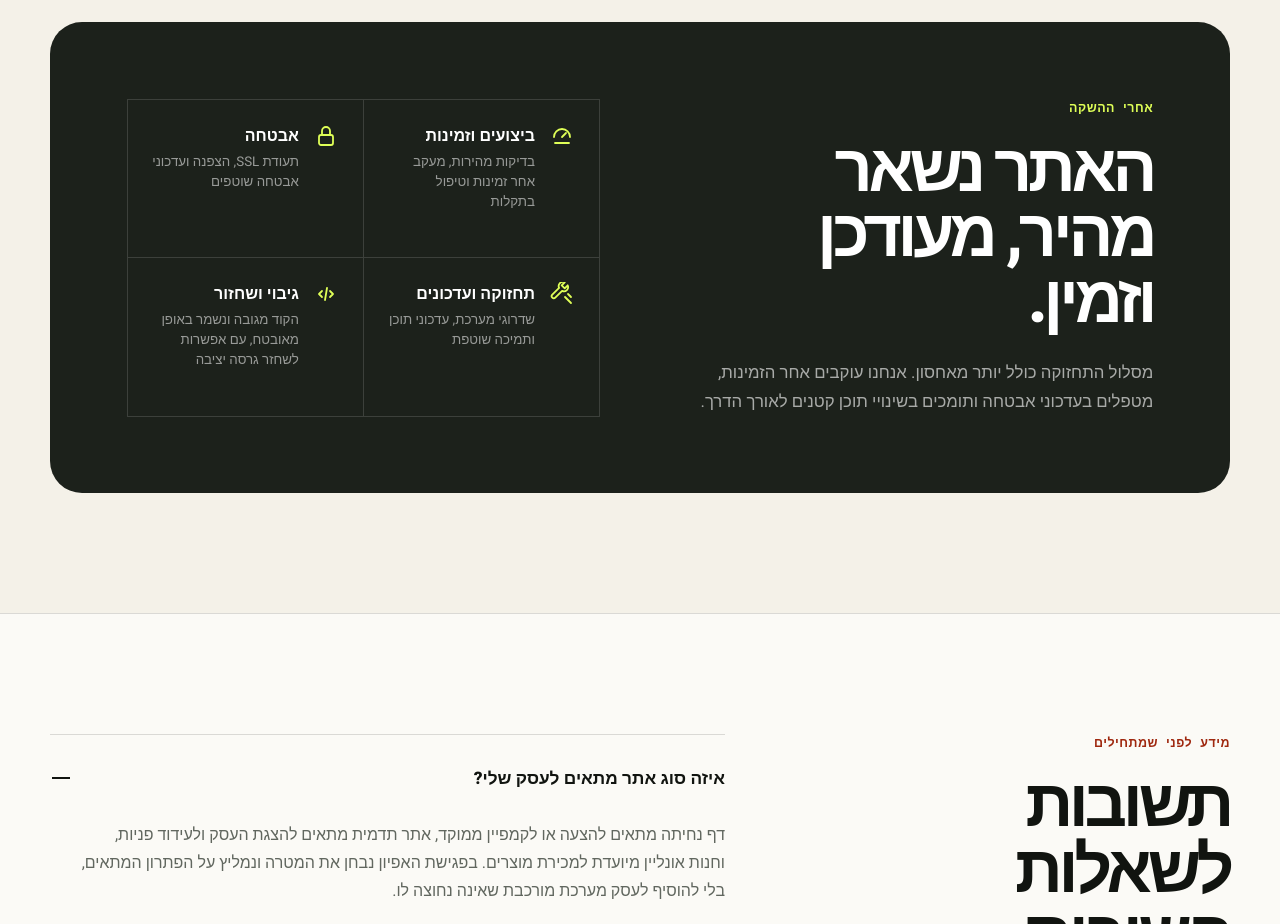
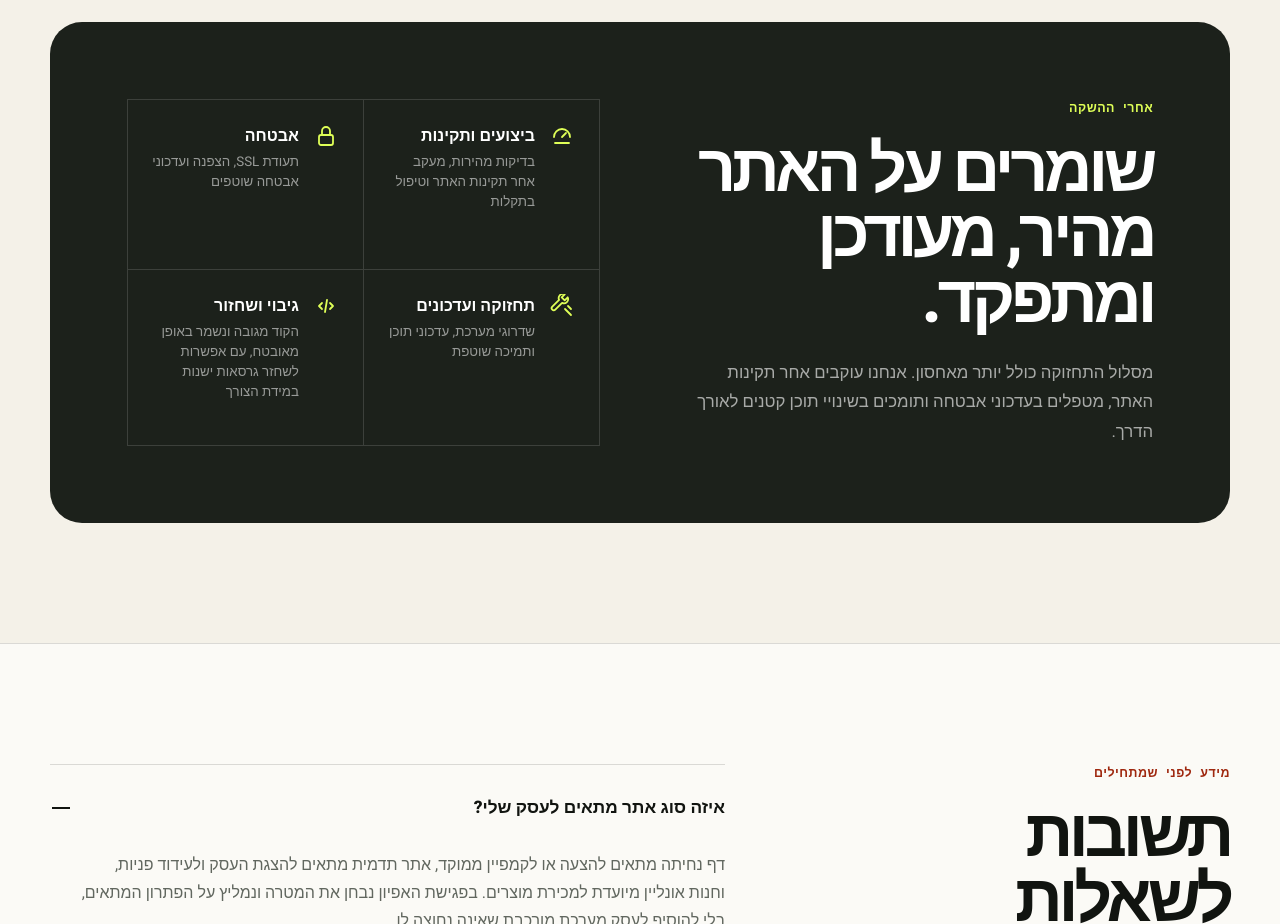
Before and after one commit to mamanholdings/agency-site, a Next.js app: page / in a window 1280 px wide. Shown: the part 4560-5484 px from the top of the page. Built offline with nearby package versions, Linux system fonts and the light colour scheme.

Commit message:
Refine maintenance service copy (#6)
Co-authored-by: Oxidro <hmaman2002@gmail.com>

```diff
--- a/app/page.tsx
+++ b/app/page.tsx
@@ -86,7 +86,7 @@ const faqs = [
   {
     question: "מה כולל התשלום החודשי?",
     answer:
-      "אחסון האתר, תעודת SSL, בדיקות מהירות וזמינות, טיפול בתקלות, שדרוגי מערכת, עדכוני אבטחה, תמיכה והיקף מוגדר של שינויי תוכן קטנים. הפירוט המדויק יופיע בהצעה ובהסכם.",
+      "אחסון האתר, תעודת SSL, בדיקות מהירות ותקינות האתר, טיפול בתקלות, שדרוגי מערכת, עדכוני אבטחה, תמיכה והיקף מוגדר של שינויי תוכן קטנים. הפירוט המדויק יופיע בהצעה ובהסכם.",
   },
   {
     question: "האם האתר יופיע ראשון בגוגל?",
@@ -324,17 +324,17 @@ export default function Home() {
           <div className="shell care-card">
             <div className="care-copy">
               <p className="kicker kicker-light">אחרי ההשקה</p>
-              <h2 id="care-title">האתר נשאר מהיר, מעודכן וזמין.</h2>
+              <h2 id="care-title">שומרים על האתר מהיר, מעודכן ומתפקד.</h2>
               <p>
-                מסלול התחזוקה כולל יותר מאחסון. אנחנו עוקבים אחר הזמינות,
+                מסלול התחזוקה כולל יותר מאחסון. אנחנו עוקבים אחר תקינות האתר,
                 מטפלים בעדכוני אבטחה ותומכים בשינויי תוכן קטנים לאורך הדרך.
               </p>
             </div>
             <div className="care-features">
-              <div><Icon name="gauge" /><span><b>ביצועים וזמינות</b><small>בדיקות מהירות, מעקב אחר זמינות וטיפול בתקלות</small></span></div>
+              <div><Icon name="gauge" /><span><b>ביצועים ותקינות</b><small>בדיקות מהירות, מעקב אחר תקינות האתר וטיפול בתקלות</small></span></div>
               <div><Icon name="lock" /><span><b>אבטחה</b><small>תעודת SSL, הצפנה ועדכוני אבטחה שוטפים</small></span></div>
               <div><Icon name="tools" /><span><b>תחזוקה ועדכונים</b><small>שדרוגי מערכת, עדכוני תוכן ותמיכה שוטפת</small></span></div>
-              <div><Icon name="code" /><span><b>גיבוי ושחזור</b><small>הקוד מגובה ונשמר באופן מאובטח, עם אפשרות לשחזר גרסה יציבה</small></span></div>
+              <div><Icon name="code" /><span><b>גיבוי ושחזור</b><small>הקוד מגובה ונשמר באופן מאובטח, עם אפשרות לשחזר גרסאות ישנות במידת הצורך</small></span></div>
             </div>
           </div>
         </section>
```
